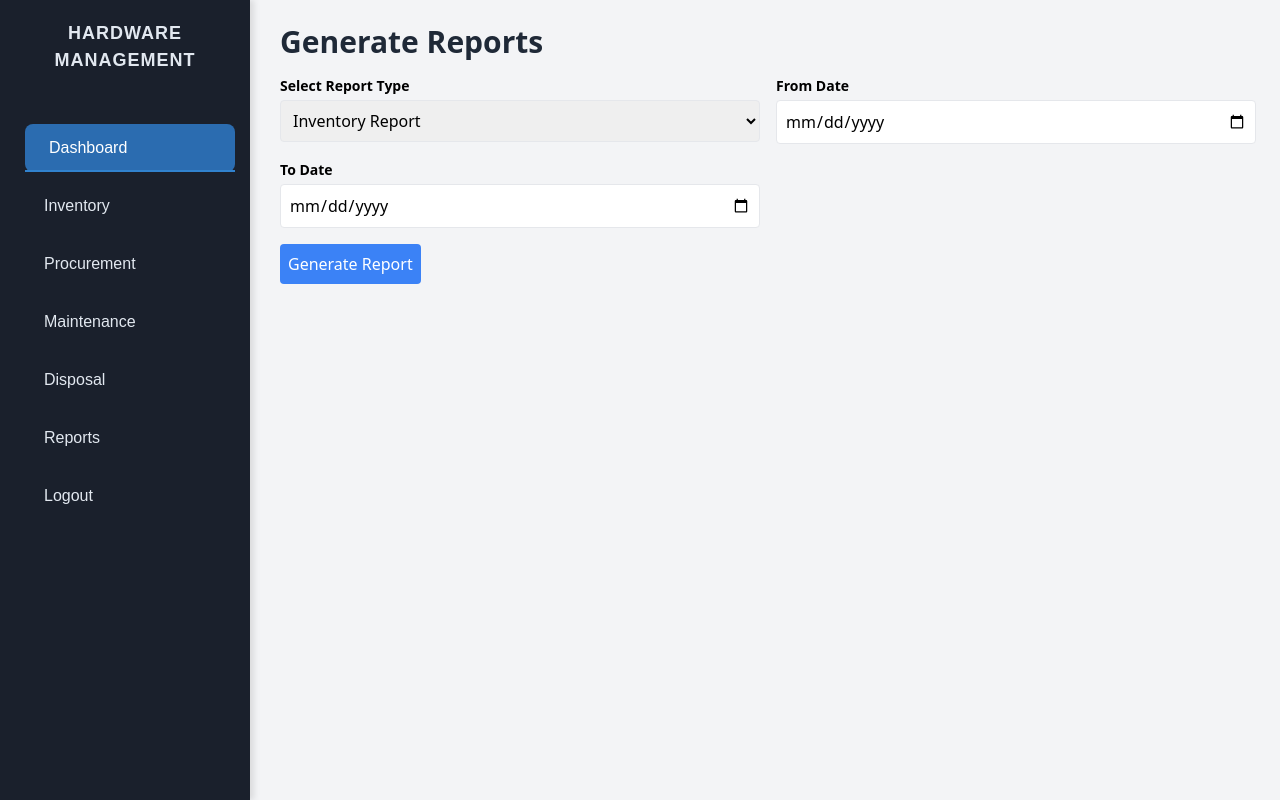
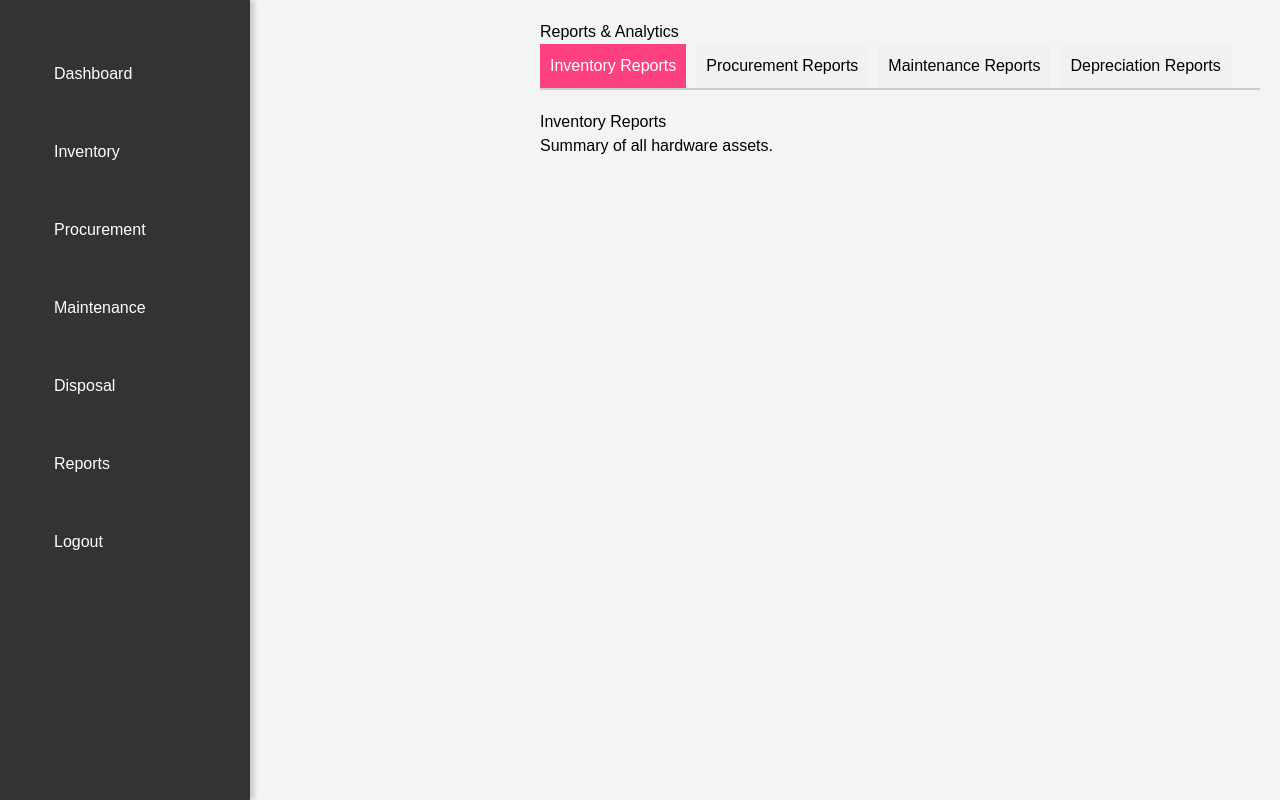
Before and after one commit to janella-may-pangilinan/hardwaremanagement, a PHP site: page /reports.php in a window 1280 px wide. Run offline with PHP 8.4, Linux system fonts and the light colour scheme; some libraries are stand-ins or nearby versions.

Commit message:
reports by irish

```diff
--- a/reports.php
+++ b/reports.php
@@ -1,50 +1,6 @@
 <?php
-// Database connection
-$servername = "localhost";
-$username = "root";
-$password = "";
-$dbname = "hardware";
-
-// Create connection
-$conn = new mysqli($servername, $username, $password, $dbname);
-
-// Check connection
-if ($conn->connect_error) {
-    die("Connection failed: " . $conn->connect_error);
-}
-
-if (isset($_POST['generate_report'])) {
-    $report_type = $_POST['report_type'];
-    $date_from = $_POST['date_from'];
-    $date_to = $_POST['date_to'];
-
-    // Query based on report type
-    switch ($report_type) {
-        case 'inventory':
-            $sql = "SELECT * FROM hardware_assets WHERE purchase_date BETWEEN '$date_from' AND '$date_to'";
-            break;
-        case 'procurement':
-            $sql = "SELECT * FROM procurement WHERE order_date BETWEEN '$date_from' AND '$date_to'";
-            break;
-        case 'maintenance':
-            $sql = "SELECT * FROM maintenance WHERE repair_date BETWEEN '$date_from' AND '$date_to'";
-            break;
-        case 'depreciation':
-            $sql = "SELECT * FROM depreciation WHERE depreciation_date BETWEEN '$date_from' AND '$date_to'";
-            break;
-        default:
-            echo "Invalid report type";
-            exit;
-    }
-
-    $result = $conn->query($sql);
-    if ($result->num_rows > 0) {
-        // Placeholder for export options (Excel, PDF, CSV)
-    } else {
-        echo "No records found";
-    }
-}
-
+// Include the sidebar
+include('sidebar.php');
 ?>
 
 <!DOCTYPE html>
@@ -53,72 +9,139 @@ if (isset($_POST['generate_report'])) {
     <meta charset="UTF-8">
     <meta name="viewport" content="width=device-width, initial-scale=1.0">
     <title>Reports & Analytics</title>
-    <link href="https://cdn.jsdelivr.net/npm/tailwindcss@2.0.0/dist/tailwind.min.css" rel="stylesheet">
+    <style>
+        body {
+            font-family: Arial, sans-serif;
+            margin-left: 250px;
+        }
+        .sidebar {
+            position: fixed;
+            top: 0;
+            left: 0;
+            width: 250px;
+            height: 100%;
+            background: #333;
+            color: white;
+            padding-top: 20px;
+        }
+        .sidebar ul {
+            list-style-type: none;
+            padding: 0;
+        }
+        .sidebar ul li {
+            padding: 10px;
+            text-align: left;
+        }
+        .sidebar ul li a {
+            color: white;
+            text-decoration: none;
+        }
+        .sidebar ul li a:hover {
+            background-color: #444;
+        }
+        .content {
+            margin-left: 270px;
+            padding: 20px;
+        }
+        .report-tabs {
+            display: flex;
+            border-bottom: 2px solid #ccc;
+        }
+        .report-tabs button {
+            padding: 10px;
+            cursor: pointer;
+            border: none;
+            background-color: #f1f1f1;
+            font-size: 16px;
+            margin-right: 10px;
+            transition: background-color 0.3s ease;
+        }
+        .report-tabs button:hover {
+            background-color: #ddd;
+        }
+        .report-tabs button.active {
+            background-color: #ff4081;
+            color: white;
+        }
+        .report-content {
+            margin-top: 20px;
+        }
+        .report-section {
+            display: none;
+        }
+        .report-section.active {
+            display: block;
+        }
+    </style>
 </head>
-<body class="bg-gray-100">
+<body>
 
-<!-- Sidebar (you can include this part in a separate file like sidebar.php) -->
-<?php include 'sidebar.php'; ?>
+    <!-- Sidebar with report options -->
+    <div class="sidebar">
+        <ul>
+            <li><a href="dashboard.php"><i class="fas fa-home"></i> Dashboard</a></li>
+            <li><a href="inventory.php"><i class="fas fa-boxes"></i> Inventory</a></li>
+            <li><a href="procurement.php"><i class="fas fa-shopping-cart"></i> Procurement</a></li>
+            <li><a href="maintenance.php"><i class="fas fa-tools"></i> Maintenance</a></li>
+            <li><a href="disposal.php"><i class="fas fa-trash-alt"></i> Disposal</a></li>
+            <li><a href="reports.php"><i class="fas fa-chart-bar"></i> Reports</a></li>
+            <li><a href="index.php"><i class="fas fa-sign-out-alt"></i> Logout</a></li>
+        </ul>
+    </div>
 
-<!-- Main Content -->
-<div class="ml-64 p-6">
-    <h1 class="text-3xl font-semibold text-gray-800">Generate Reports</h1>
-    <form method="POST" class="mt-4">
-        <div class="grid grid-cols-2 gap-4">
-            <div class="col-span-2 sm:col-span-1">
-                <label class="block text-sm font-semibold" for="report_type">Select Report Type</label>
-                <select name="report_type" id="report_type" class="w-full p-2 mt-1 border rounded">
-                    <option value="inventory">Inventory Report</option>
-                    <option value="procurement">Procurement Report</option>
-                    <option value="maintenance">Maintenance Report</option>
-                    <option value="depreciation">Depreciation Report</option>
-                </select>
+    <!-- Main content area -->
+    <div class="content">
+        <h1>Reports & Analytics</h1>
+
+        <!-- Report Tabs -->
+        <div class="report-tabs">
+            <button class="active" onclick="showReport('inventory')">Inventory Reports</button>
+            <button onclick="showReport('procurement')">Procurement Reports</button>
+            <button onclick="showReport('maintenance')">Maintenance Reports</button>
+            <button onclick="showReport('depreciation')">Depreciation Reports</button>
+        </div>
+
+        <!-- Report Content -->
+        <div class="report-content">
+            <div id="inventory" class="report-section active">
+                <h2>Inventory Reports</h2>
+                <p>Summary of all hardware assets.</p>
+                <!-- Add your actual data fetching and display here -->
             </div>
-            <div class="col-span-2 sm:col-span-1">
-                <label class="block text-sm font-semibold" for="date_from">From Date</label>
-                <input type="date" name="date_from" id="date_from" class="w-full p-2 mt-1 border rounded" required>
+            <div id="procurement" class="report-section">
+                <h2>Procurement Reports</h2>
+                <p>Details of purchased and pending purchase orders.</p>
+                <!-- Add your actual data fetching and display here -->
             </div>
-            <div class="col-span-2 sm:col-span-1">
-                <label class="block text-sm font-semibold" for="date_to">To Date</label>
-                <input type="date" name="date_to" id="date_to" class="w-full p-2 mt-1 border rounded" required>
+            <div id="maintenance" class="report-section">
+                <h2>Maintenance Reports</h2>
+                <p>Record of all repairs and maintenance activities.</p>
+                <!-- Add your actual data fetching and display here -->
+            </div>
+            <div id="depreciation" class="report-section">
+                <h2>Depreciation Reports</h2>
+                <p>Financial tracking of asset depreciation.</p>
+                <!-- Add your actual data fetching and display here -->
             </div>
         </div>
-        <button type="submit" name="generate_report" class="mt-4 bg-blue-500 text-white p-2 rounded">Generate Report</button>
-    </form>
+    </div>
 
-    <br>
+    <script>
+        // Function to display the selected report
+        function showReport(reportType) {
+            // Hide all report sections
+            const sections = document.querySelectorAll('.report-section');
+            sections.forEach(section => section.classList.remove('active'));
 
-    <!-- Placeholder for display results -->
-    <?php if (isset($result)) : ?>
-        <h2 class="text-2xl font-semibold mt-4">Report Results</h2>
-        <table class="min-w-full mt-4 bg-white border border-gray-200">
-            <thead>
-                <tr>
-                    <?php
-                    $columns = $result->fetch_fields();
-                    foreach ($columns as $column) {
-                        echo "<th class='border px-4 py-2'>" . ucfirst($column->name) . "</th>";
-                    }
-                    ?>
-                </tr>
-            </thead>
-            <tbody>
-                <?php while ($row = $result->fetch_assoc()) : ?>
-                    <tr>
-                        <?php foreach ($row as $value) : ?>
-                            <td class='border px-4 py-2'><?php echo $value; ?></td>
-                        <?php endforeach; ?>
-                    </tr>
-                <?php endwhile; ?>
-            </tbody>
-        </table>
-    <?php endif; ?>
+            // Remove active class from all buttons
+            const buttons = document.querySelectorAll('.report-tabs button');
+            buttons.forEach(button => button.classList.remove('active'));
 
-</div>
+            // Show the selected report section and add active class to the clicked button
+            document.getElementById(reportType).classList.add('active');
+            document.querySelector(`[onclick="showReport('${reportType}')"]`).classList.add('active');
+        }
+    </script>
 
 </body>
 </html>
-
-<?php
-$conn->close();
-?>
```
